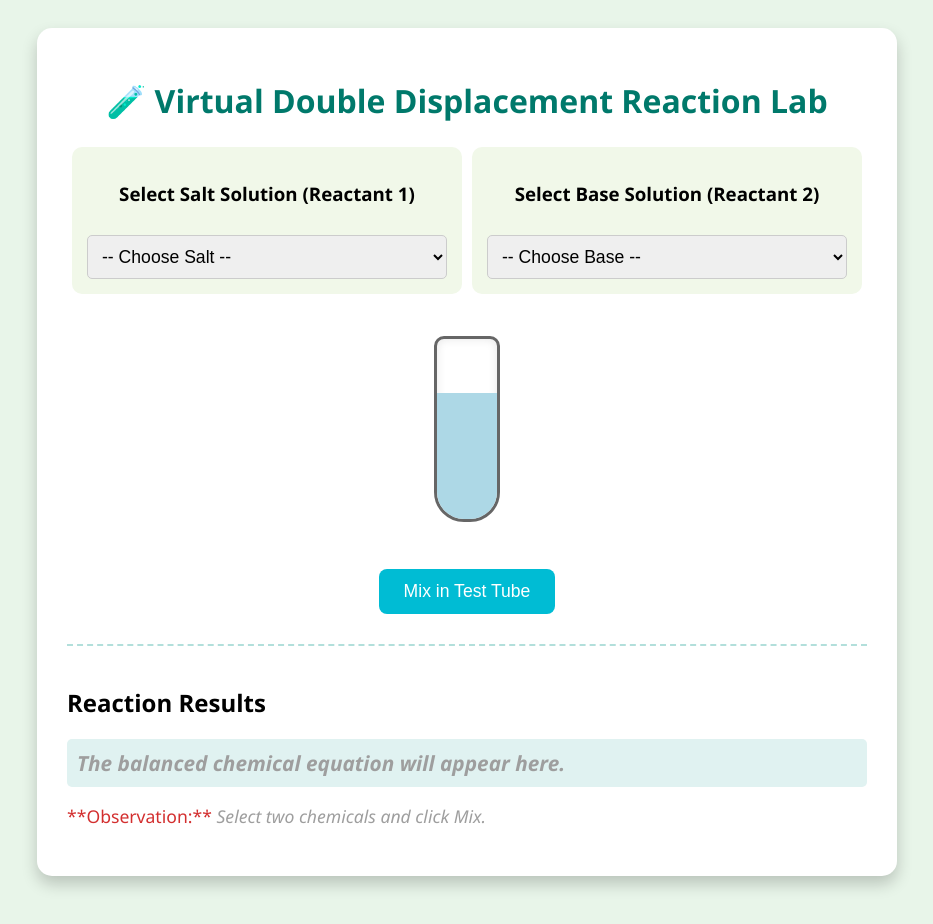
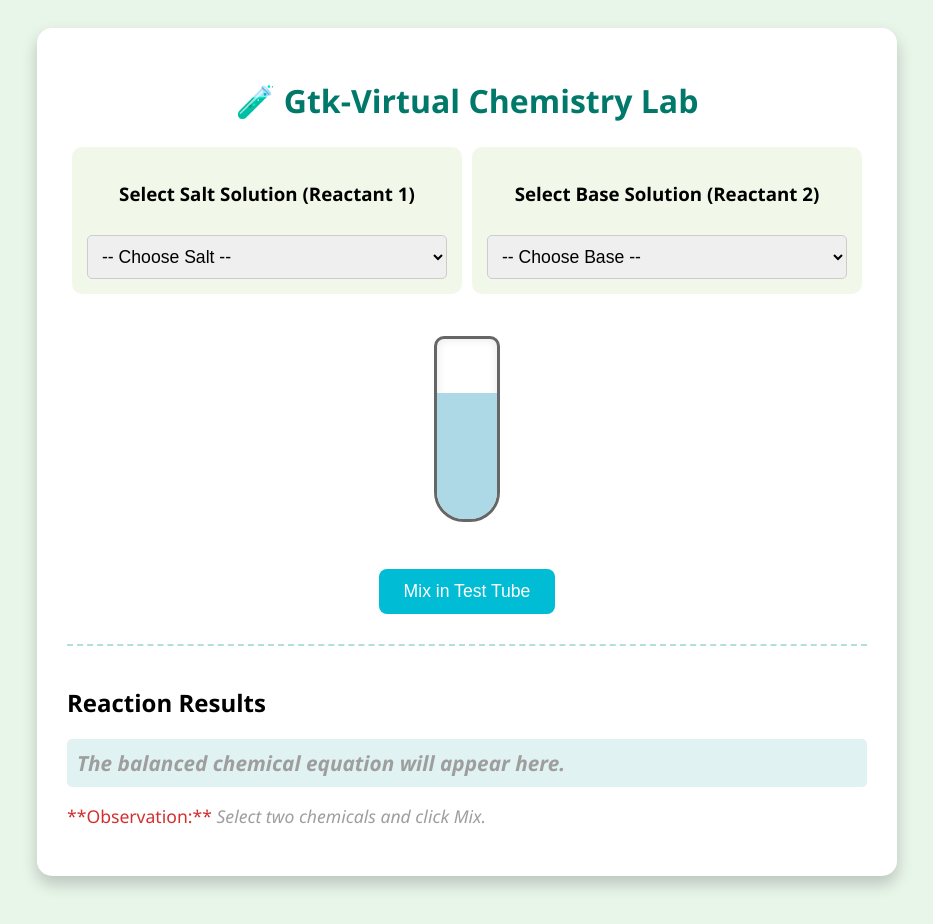
Before and after one commit to agmhss/Gtk-ChemLab, a plain HTML site: page index.html in a window 1280 px wide. Shown: the whole page, without its empty margins (173-1106 px from the left). Drawn offline with Linux system fonts and the light colour scheme.

Commit message:
Update index.html

```diff
--- a/index.html
+++ b/index.html
@@ -196,7 +196,7 @@
 <body>
 
     <div class="container">
-        <h1>🧪 Virtual Double Displacement Reaction Lab</h1>
+        <h1>🧪 Gtk-Virtual Chemistry Lab</h1>
 
         <div class="lab-setup">
             <div class="chemical-input">
```
